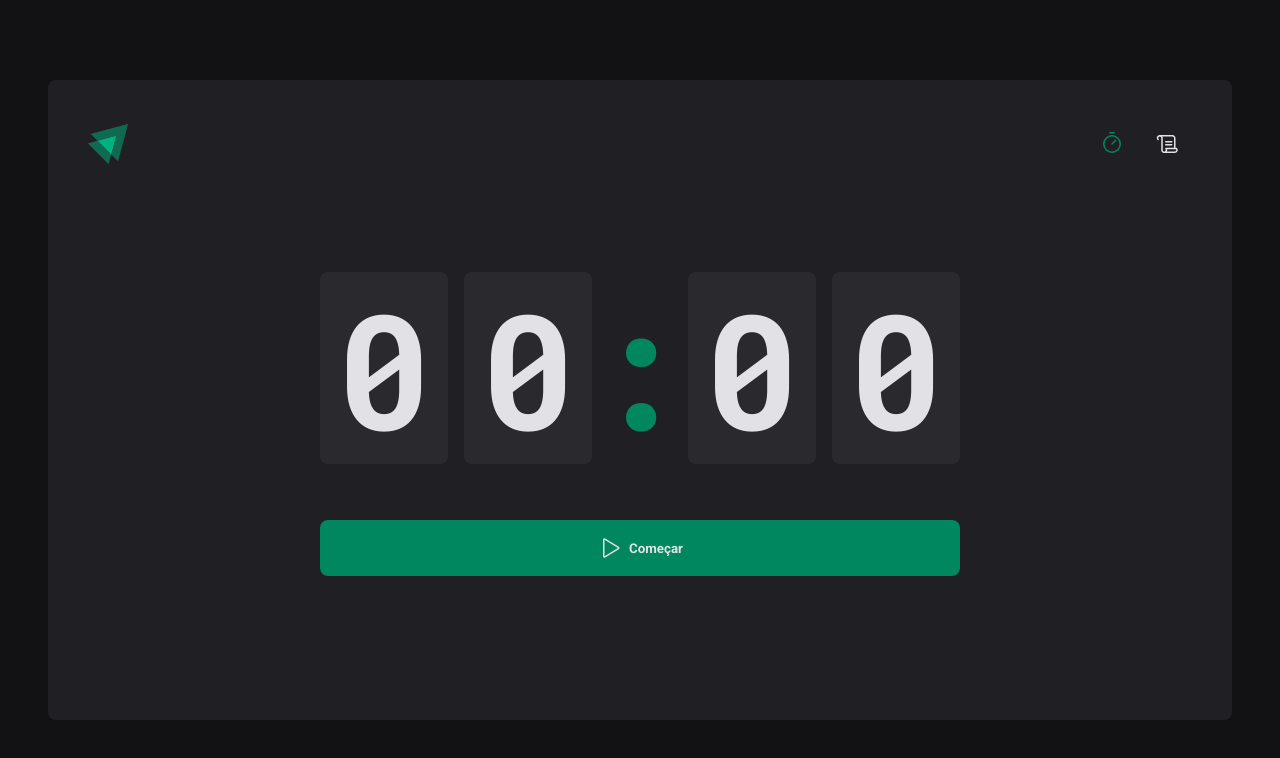
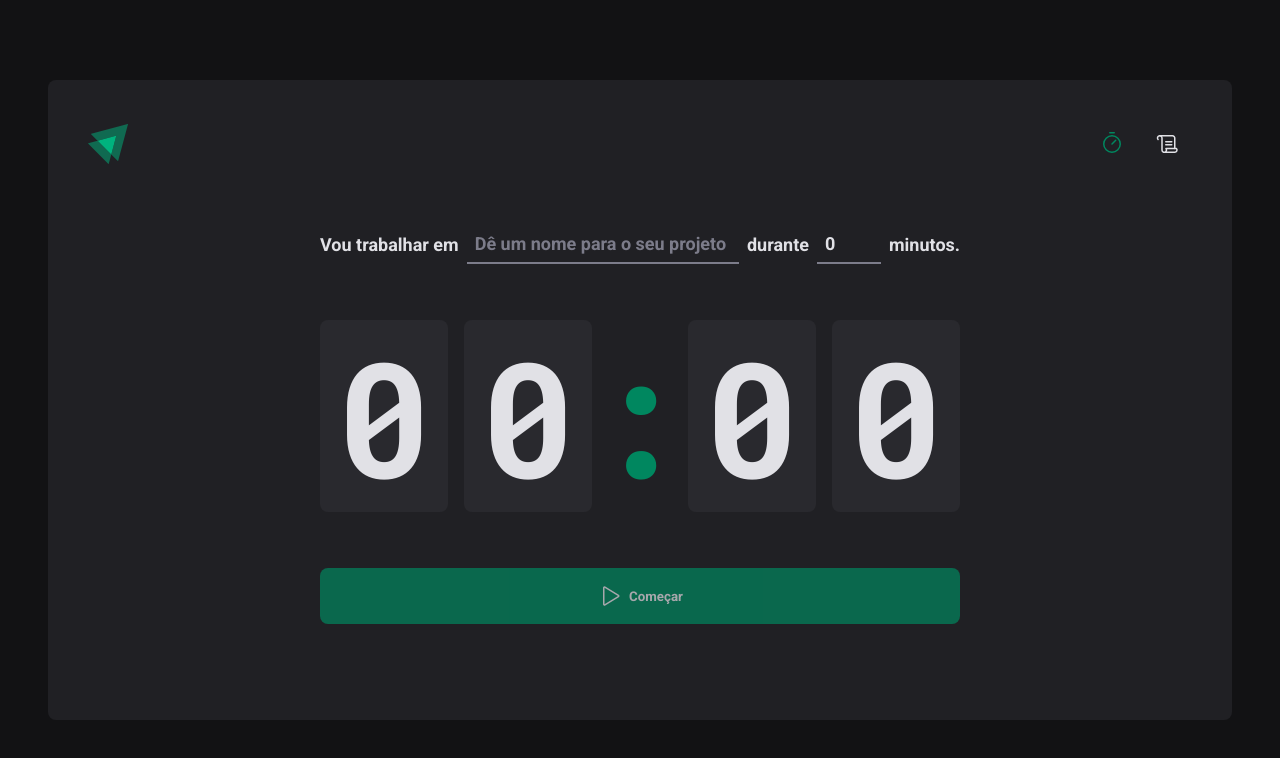
Before and after one commit to cleitonrs/Pomodoro, a React (Vite) app: page / in a window 1280 px wide. Shown: the top 758 px of the page. Built offline with nearby package versions, Linux system fonts and the light colour scheme.

Commit message:
form context

```diff
--- a/src/pages/Home/components/Countdown/index.tsx
+++ b/src/pages/Home/components/Countdown/index.tsx
@@ -1,12 +1,11 @@
-import { useContext, useEffect, useState } from "react";
+import { useContext, useEffect } from "react";
 import { CountdownContainer, Separator } from "./sytles";
 import { differenceInSeconds } from "date-fns";
 import { CyclesContext } from "../..";
 
 
 export function Countdown() {
-  const { activeCycle, activeCycleId, markCurrentCycleAsFinished } = useContext(CyclesContext)
-  const [amountSecondsPassed, setAmountSecondsPassed] = useState(0)
+  const { activeCycle, activeCycleId, markCurrentCycleAsFinished, amountSecondsPassed, setSecondsPassed } = useContext(CyclesContext)
 
   const totalSeconds = activeCycle ? activeCycle.minutesAmount * 60 : 0
 
@@ -19,10 +18,10 @@
 
         if (secondsDifference >= totalSeconds) {
           markCurrentCycleAsFinished()
-          setAmountSecondsPassed(totalSeconds)
+          setSecondsPassed(totalSeconds)
           clearInterval(interval)
         } else {
-          setAmountSecondsPassed(secondsDifference)
+          setSecondsPassed(secondsDifference)
         }
 
       }, 1000)
@@ -32,7 +31,7 @@
       clearInterval(interval)
     }
 
-  }, [activeCycle, totalSeconds, activeCycleId, markCurrentCycleAsFinished])
+  }, [activeCycle, totalSeconds, activeCycleId, setSecondsPassed, markCurrentCycleAsFinished])
 
   const currentSeconds = activeCycle ? totalSeconds - amountSecondsPassed : 0
 
@@ -56,6 +55,6 @@
       <Separator>:</Separator>
       <span>{seconds[0]}</span>
       <span>{seconds[1]}</span>
-  </CountdownContainer>
+    </CountdownContainer>
   )
 }
--- a/src/pages/Home/components/NewCycleForm/index.tsx
+++ b/src/pages/Home/components/NewCycleForm/index.tsx
@@ -1,26 +1,11 @@
-import { useForm } from "react-hook-form";
 import { FormContainer, MinutesAmountInput, TaskInput } from "./styles";
-import * as zod from 'zod'
-import { zodResolver } from "@hookform/resolvers/zod";
-
-const newCycleFormValidationSchema = zod.object({
-  task: zod.string().min(1, 'Informe a tarefa'),
-  minutesAmount: zod
-    .number()
-    .min(5, 'O ciclo precisa ser de no mínimo 5 minutos')
-    .max(60, 'O ciclo precisa ser de no máximo 60 minutos')
-})
-
-type NewCycleFormData = zod.infer<typeof newCycleFormValidationSchema>
+import { useContext } from "react";
+import { CyclesContext } from "../..";
+import { useFormContext } from "react-hook-form";
 
 export function NewCycleForm() {
-  const { register, handleSubmit, watch, reset } = useFormrm<NewCycleFormData>({
-    resolver: zodResolverver(newCycleFormValidationSchema),
-    defaultValues: {
-      task: '',
-      minutesAmount: 0,
-    },
-  })
+  const { activeCycle } = useContext(CyclesContext)
+  const { register } = useFormContext()
 
   return (
     <FormContainer>
--- a/src/pages/Home/index.tsx
+++ b/src/pages/Home/index.tsx
@@ -1,8 +1,11 @@
 import { HandPalm, Play } from "phosphor-react";
-import { CountdownContainer, FormContainer, HomeContainer, MinutesAmountInput, Separator, StartCountdownButton, StopCountdownButton, TaskInput } from "./styles";
-import { createContext, useEffect, useState } from "react";
+import { HomeContainer, StartCountdownButton, StopCountdownButton } from "./styles";
+import { createContext, useState } from "react";
 import { NewCycleForm } from "./components/NewCycleForm";
 import { Countdown } from "./components/Countdown";
+import { FormProvider, useForm } from "react-hook-form";
+import * as zod from 'zod'
+import { zodResolver } from "@hookform/resolvers/zod";
 
 
 interface Cycle {
@@ -17,16 +20,43 @@
 interface CyclesContextType {
   activeCycle: Cycle | undefined
   activeCycleId: string | null
+  amountSecondsPassed: number
   markCurrentCycleAsFinished: () => void
+  setSecondsPassed: (seconds: number) => void
 }
 
 export const CyclesContext = createContext({} as CyclesContextType)
 
+const newCycleFormValidationSchema = zod.object({
+  task: zod.string().min(1, 'Informe a tarefa'),
+  minutesAmount: zod
+    .number()
+    .min(5, 'O ciclo precisa ser de no mínimo 5 minutos')
+    .max(60, 'O ciclo precisa ser de no máximo 60 minutos')
+})
+
+type NewCycleFormData = zod.infer<typeof newCycleFormValidationSchema>
+
 export function Home() {
   const [cycles, setCycles] = useState<Cycle[]>([])
   const [activeCycleId, setActiveCycleId] = useState<string | null>(null)
+  const [amountSecondsPassed, setAmountSecondsPassed] = useState(0)
+
+  const newCycleForm = useForm<NewCycleFormData>({
+    resolver: zodResolver(newCycleFormValidationSchema),
+    defaultValues: {
+      task: '',
+      minutesAmount: 0,
+    },
+  })
+
+  const { handleSubmit, watch, reset } = newCycleForm
 
   const activeCycle = cycles.find((cycle) => cycle.id === activeCycleId)
+
+  function setSecondsPassed(seconds: number) {
+    setAmountSecondsPassed(seconds)
+  }
 
   function markCurrentCycleAsFinished() {
     setCycles((state) => state.map((cycle) => {
@@ -38,23 +68,22 @@
     }))
   }
 
+  function handleCreateNewCycle(data: NewCycleFormData) {
+    const id = String(new Date().getTime())
 
-  // function handleCreateNewCycle(data: NewCycleFormData) {
-  //   const id = String(new Date().getTime())
+    const newCycle: Cycle = {
+      id,
+      task: data.task,
+      minutesAmount: data.minutesAmount,
+      startDate: new Date(),
+    }
 
-  //   const newCycle: Cycle = {
-  //     id,
-  //     task: data.task,
-  //     minutesAmount: data.minutesAmount,
-  //     startDate: new Date(),
-  //   }
+    setCycles((state) => [...state, newCycle])
+    setActiveCycleId(id)
+    setAmountSecondsPassed(0)
 
-  //   setCycles((state) => [...state, newCycle])
-  //   setActiveCycleId(id)
-  //   setAmountSecondsPassed(0)
-
-  //   reset()
-  // }
+    reset()
+  }
 
   function handleInterruptCycle() {
     setCycles((state) => state.map((cycle) => {
@@ -67,14 +96,16 @@
     setActiveCycleId(null)
   }
 
-  // const task = watch('task')
-  // const isSubmitDisabled = !task
+  const task = watch('task')
+  const isSubmitDisabled = !task
 
   return (
     <HomeContainer>
-      <form /*onSubmit={handleSubmit(handleCreateNewCycle)}*/ action="">
-        <CyclesContext.Provider value={{ activeCycle, activeCycleId, markCurrentCycleAsFinished }}>
-          {/* <NewCycleForm /> */}
+      <form onSubmit={handleSubmit(handleCreateNewCycle)} action="">
+        <CyclesContext.Provider value={{ activeCycle, activeCycleId, markCurrentCycleAsFinished, amountSecondsPassed, setSecondsPassed }}>
+          <FormProvider {...newCycleForm}>
+            <NewCycleForm />
+          </FormProvider>
           <Countdown />
         </CyclesContext.Provider>
 
@@ -84,7 +115,7 @@
             Interromper
           </StopCountdownButton>
         ) : (
-          <StartCountdownButton /*disabled={isSubmitDisabled}*/ type="submit">
+          <StartCountdownButton disabled={isSubmitDisabled} type="submit">
             <Play size={24} />
             Começar
           </StartCountdownButton>
```
Lines whose indentation alone changed are shown as unchanged.
